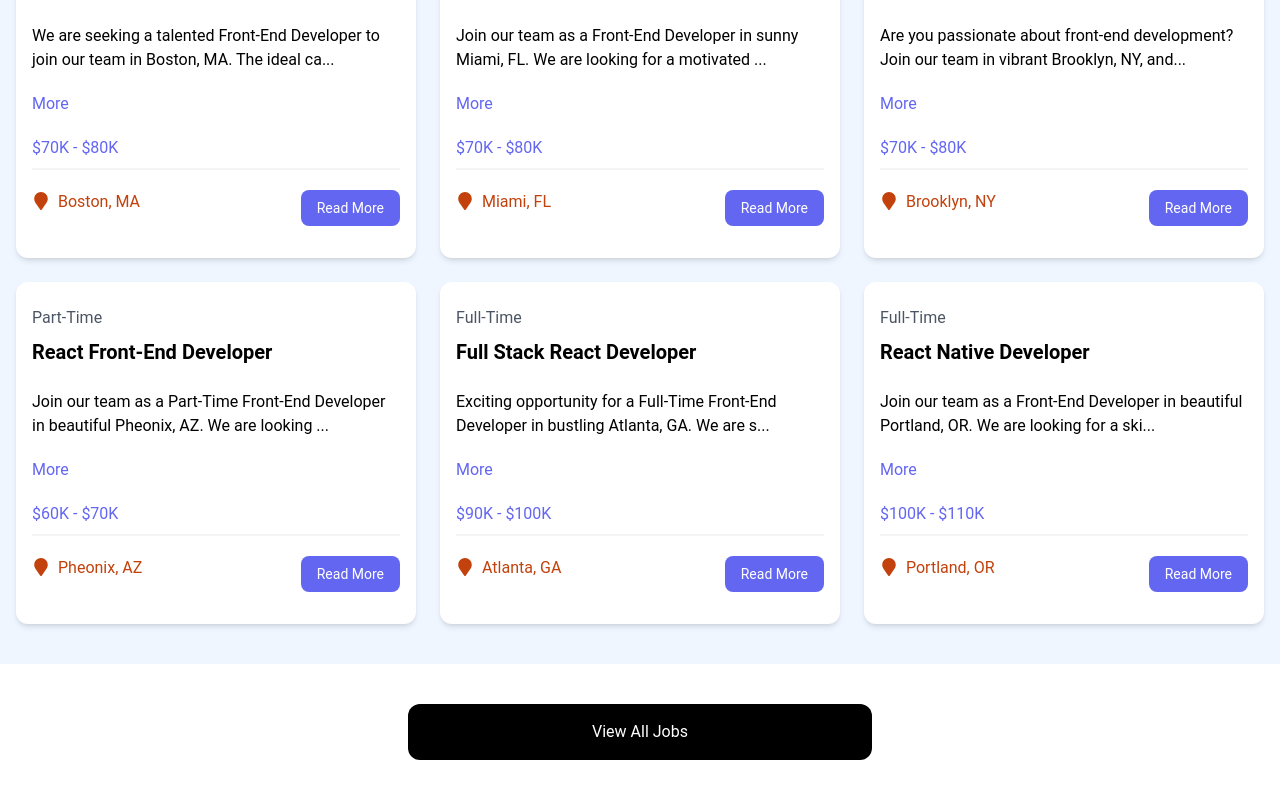
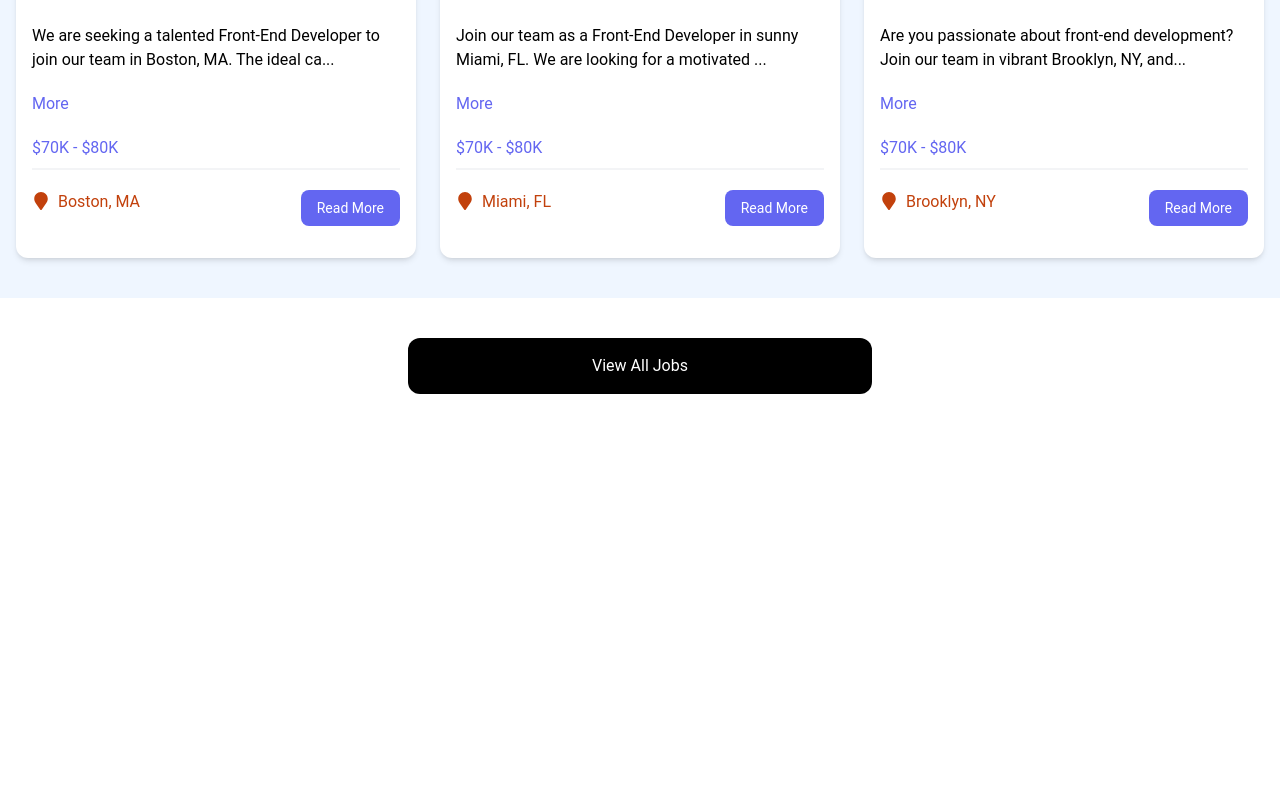
Before and after one commit to chiraN-jeevI3013/Hire_High, a React (Vite) app in the folder HireHighApp/: page / in a window 1280 px wide. Shown: the part 793-1591 px from the top of the page. After the commit the page ends 1227 px from the top, so only its background shows below. Built offline with nearby package versions, Linux system fonts and the light colour scheme; data requests are answered from the project's data file.

Commit message:
Using ?limit= in URLs

```diff
--- a/HireHighApp/src/components/JobsListings.jsx
+++ b/HireHighApp/src/components/JobsListings.jsx
@@ -9,8 +9,10 @@
 
     useEffect(() => {
         const fetchJobs = async () => {
+            const API_URL = isHome ? 'http://localhost:8000/jobs?_limit=3' : 'http://localhost:8000/jobs';
+
             try {
-                const res = await fetch('http://localhost:8000/jobs');
+                const res = await fetch(API_URL);
                 const data = await res.json();
                 setJobs(data);
             } catch (error) {
```
